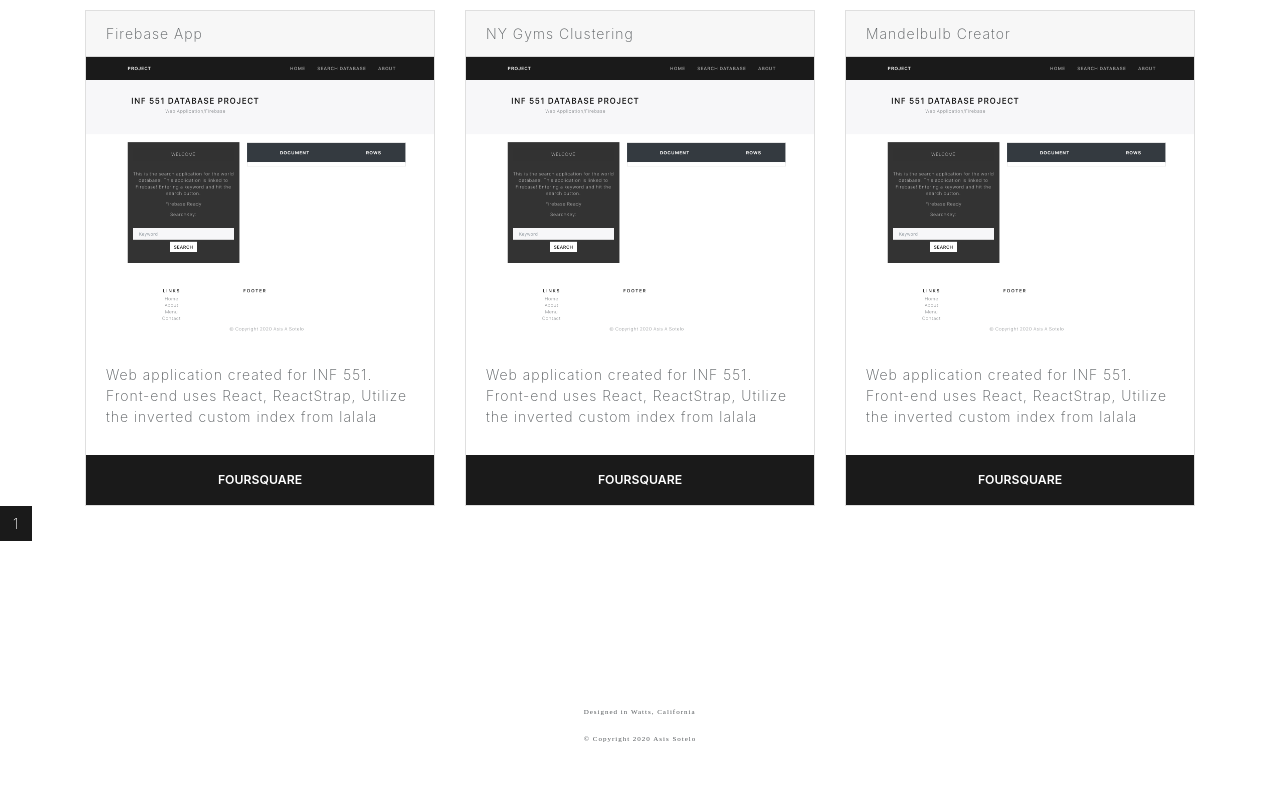
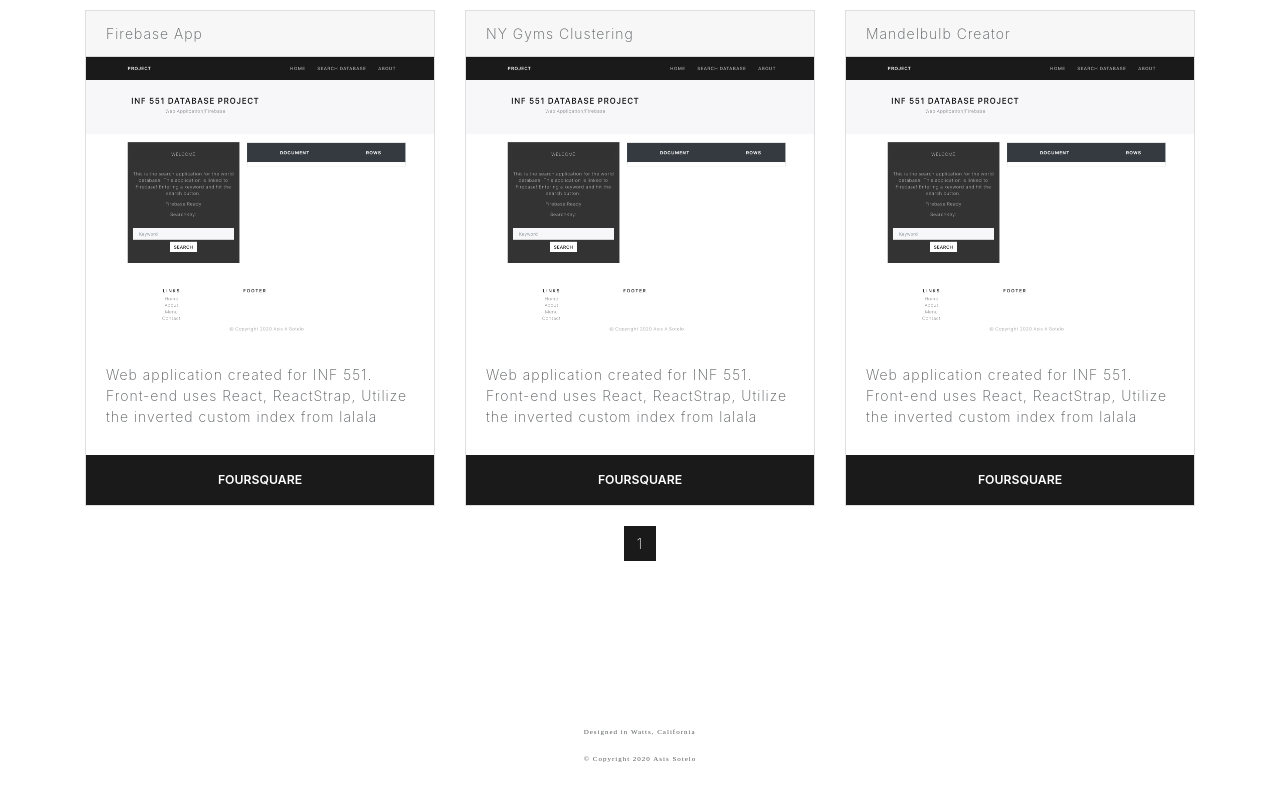
Before and after one commit to AsisASotelo/personal_website2, a React (Create React App) app in the folder pwmk2/: page / in a window 1280 px wide. Shown: the part 875-1675 px from the top of the page. Built offline with nearby package versions, Linux system fonts and the light colour scheme; a web font is replaced by a local one.

Commit message:
Edit Pagination

```diff
--- a/pwmk2/src/common/pagination.jsx
+++ b/pwmk2/src/common/pagination.jsx
@@ -1,6 +1,7 @@
 import React from 'react';
 import PropTypes from 'prop-types';
 import _ from 'lodash';
+import { Container } from 'react-bootstrap';
 
 
 const Pagination = props => {
@@ -15,7 +16,9 @@ const Pagination = props => {
 
 
     return(
-        <nav>
+        <Container >
+
+            <nav className="proj-page">
                 <ul className="pagination">
                     {pages.map(page => (
                         <li key ={page} className={page === currentPage ? 'page-item active':'page-item'}>
@@ -24,6 +27,8 @@ const Pagination = props => {
                     ))}
                 </ul>
             </nav>
+
+        </Container>
 
 
     )
--- a/pwmk2/src/index.css
+++ b/pwmk2/src/index.css
@@ -64,6 +64,12 @@ code {
 .subtitle{
   font-family:'Tiempos Headline Black Italic';
   font-size:30px;
+}
+
+.proj-page {
+  display:flex;
+  justify-content:center;
+  margin-top: 20px;
 }
 
 @font-face {
```
Also changed, not shown: pwmk2/src/utils/pagination.js (added, +7 -0 lines). Lines whose indentation alone changed are shown as unchanged.
